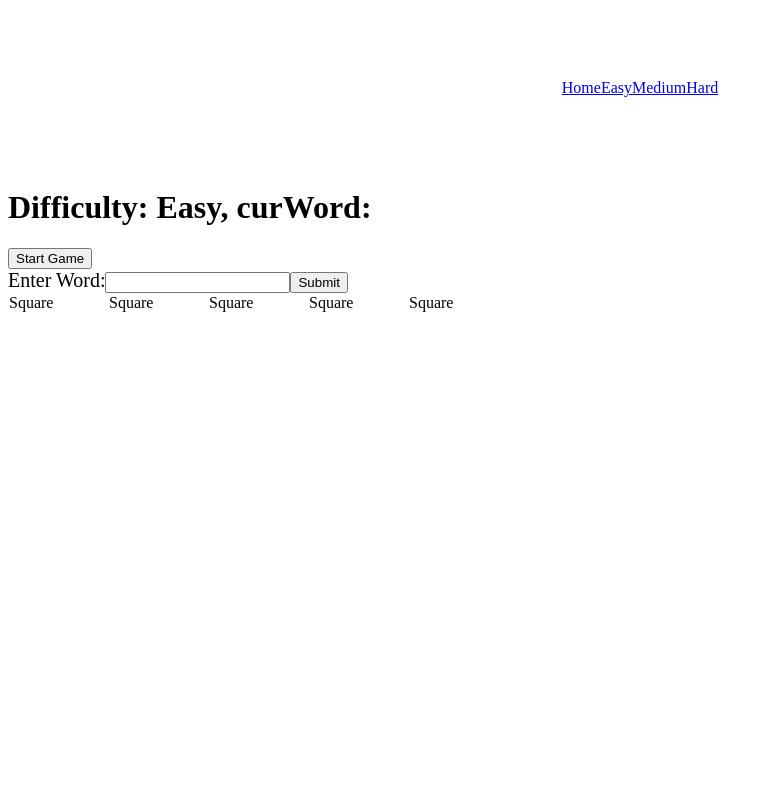
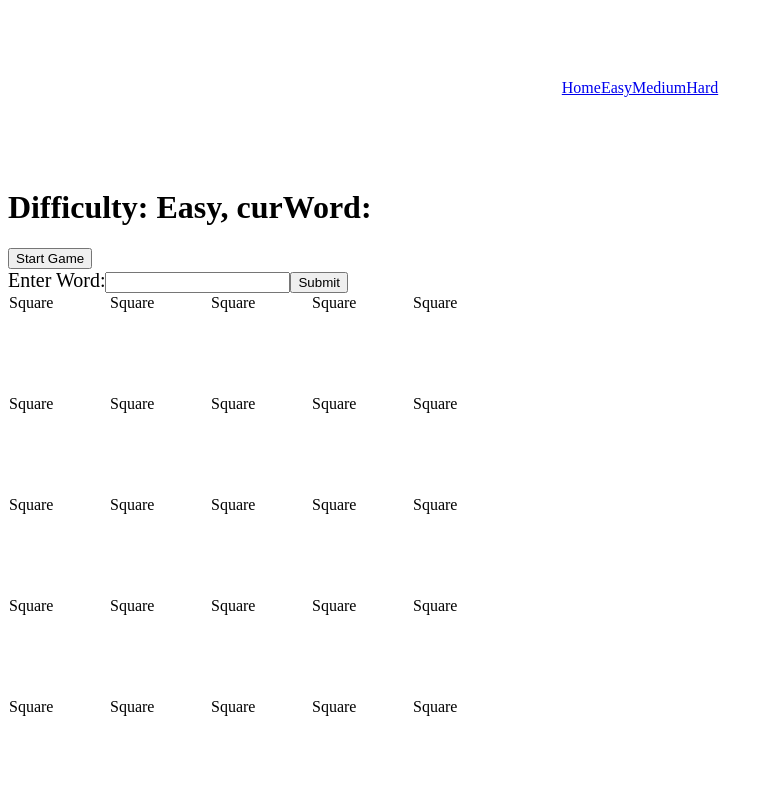
Before and after one commit to amlcheung/WebDev_project2, a React (Create React App) app: page /easy in a window 1280 px wide. Shown: the top 800 px of the page, without its empty margins (0-773 px from the left). Built offline with nearby package versions, Linux system fonts and the light colour scheme.

Commit message:
adding history is working

```diff
--- a/src/component/Easy.css
+++ b/src/component/Easy.css
@@ -3,17 +3,31 @@ Body {
 }
 
 
-.board-container {
+#board-container {
   width: 500px;
   height: 700px;
   margin: 1px;
+
   /* border: 1px solid black; */
   display: grid;
+  grid-gap: 1px;
+  grid-template-areas: "square square square square square"
+                       "square square square square square"
+                       "square square square square square"
+                       "square square square square square"
+                       "square square square square square"
+                       "square square square square square"
+                       "square square square square square";
   grid-template-columns: 100px 100px 100px 100px 100px;
   grid-template-rows: 100px 100px 100px 100px 100px 100px 100px;
 
 
+}
 
+#board-container > square {
+grid-area: square;
+border: 1px solid black;
+text-align: center;
 }
 
 
--- a/src/component/Easy.jsx
+++ b/src/component/Easy.jsx
@@ -29,118 +29,62 @@ export default function Easy(props) {
     // debugger
 
 
-
-
     return(
         <div>
             <h1>Difficulty: Easy, curWord: {curWord}</h1>
             <button onClick={getWord}>Start Game</button>
             <InputBox></InputBox>
             {/* <div>Here: {curWord}</div> */}
-            <div className="board-container">
-                {/* <div><Square></Square></div>
-                <div><Square></Square></div>
-                <div><Square></Square></div>
-                <div><Square></Square></div>
-                <div><Square></Square></div> */}
+            <div id="board-container">
 
+                <Square></Square>
+                <Square></Square>
+                <Square></Square>
+                <Square></Square>
+                <Square></Square>
+
+
+                <Square></Square>
+                <Square></Square>
+                <Square></Square>
+                <Square></Square>
+                <Square></Square>
+
+
+                <Square></Square>
+                <Square></Square>
+                <Square></Square>
+                <Square></Square>
+                <Square></Square>
+
+
+                <Square></Square>
+                <Square></Square>
+                <Square></Square>
+                <Square></Square>
+                <Square></Square>
+
+
+                <Square></Square>
+                <Square></Square>
+                <Square></Square>
                 <Square></Square>
                 <Square></Square>
 
                 <Square></Square>
-
                 <Square></Square>
-
                 <Square></Square>
-
-
-
-            {/* <Square></Square>
-
                 <Square></Square>
-
-            <Square></Square>
-
-            <Square></Square>
-
-            <Square></Square> */}
-
-
-{/*
-
-            <Square></Square>
-
-            <Square></Square>
-
-            <Square></Square>
-
-            <Square></Square>
-
-            <Square></Square>
-
-
-
-
-
-            <Square></Square>
-
-            <Square></Square>
-
-            <Square></Square>
-
-            <Square></Square>
-
-            <Square></Square>
-
-
-
-
-            <Square></Square>
-
-            <Square></Square>
-
-            <Square></Square>
-
-            <Square></Square>
-
                 <Square></Square>
 
 
                 <Square></Square>
-
                 <Square></Square>
-
                 <Square></Square>
-
                 <Square></Square>
-
                 <Square></Square>
-
-
-
-            <Square></Square>
-
-            <Square></Square>
-
-            <Square></Square>
-
-            <Square></Square>
-
-            <Square></Square> */}
-
-
-
-
-
-
             </div>
     </div>
 
-
-
-
-
-
-
     );
 }
--- a/src/component/InputBox.jsx
+++ b/src/component/InputBox.jsx
@@ -1,18 +1,29 @@
 import React, { useState } from 'react';
-import { useSelector, shallowEqual} from 'react-redux';
+import { useSelector, shallowEqual, useDispatch} from 'react-redux';
 import './InputBox.css';
 
 
 export default function InputBox(props) {
     const [candidate, setCandidate] = useState("");
 
-    const [array_of_guesses, updateGuessArray] = useState([]);
+    //const [array_of_guesses, updateGuessArray] = useState([]);
 
+    const dispatch = useDispatch();
 
+    function sendWordToHistory() {
+        let test = {candidate};
+        const action = {
+            type: 'EVALUATE_WORD',
+            value: test,
+        }
+
+        dispatch(action);
+    }
 
     const handleSubmit = (e) => {
         e.preventDefault();
         evaluateCandidate();
+       // sendWordToHistory();
         console.log({candidate});
     }
 
@@ -20,8 +31,12 @@ export default function InputBox(props) {
 
     function evaluateCandidate() {
         let test = {candidate};
+        sendWordToHistory();
         console.log(test);
     }
+
+
+
     // evaulateInput();
 
     // console.log(array_of_guesses);
--- a/src/reducer/WordGeneratorReducer.js
+++ b/src/reducer/WordGeneratorReducer.js
@@ -2,6 +2,7 @@
 
 const initState = {
     word: null,
+    history: [],
     // word history array
     // other values
 }
@@ -52,9 +53,16 @@ export function WordGeneratorReducer(state = initState, action) {
 
     }
 
-    // if (action.type === "EVALUATE_WORD") {
-
-    // }
+    if (action.type === "EVALUATE_WORD") {
+        let newWord = action.value
+        //history.push(action.value);
+        console.log(state.history);
+        //console.log(...initState.history);
+        return {
+            ...state,
+            history: [state.history, newWord],
+        }
+    }
 
     return state;
 }
```
Lines whose indentation alone changed are shown as unchanged.
